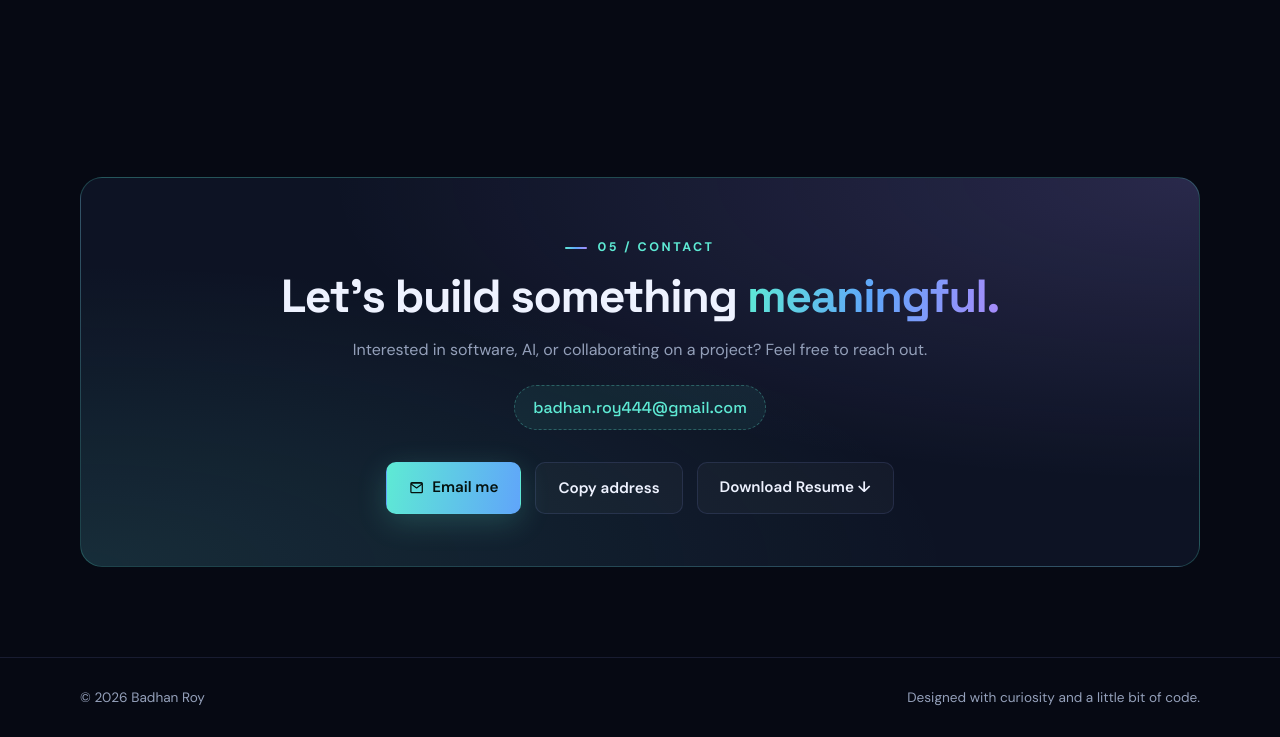
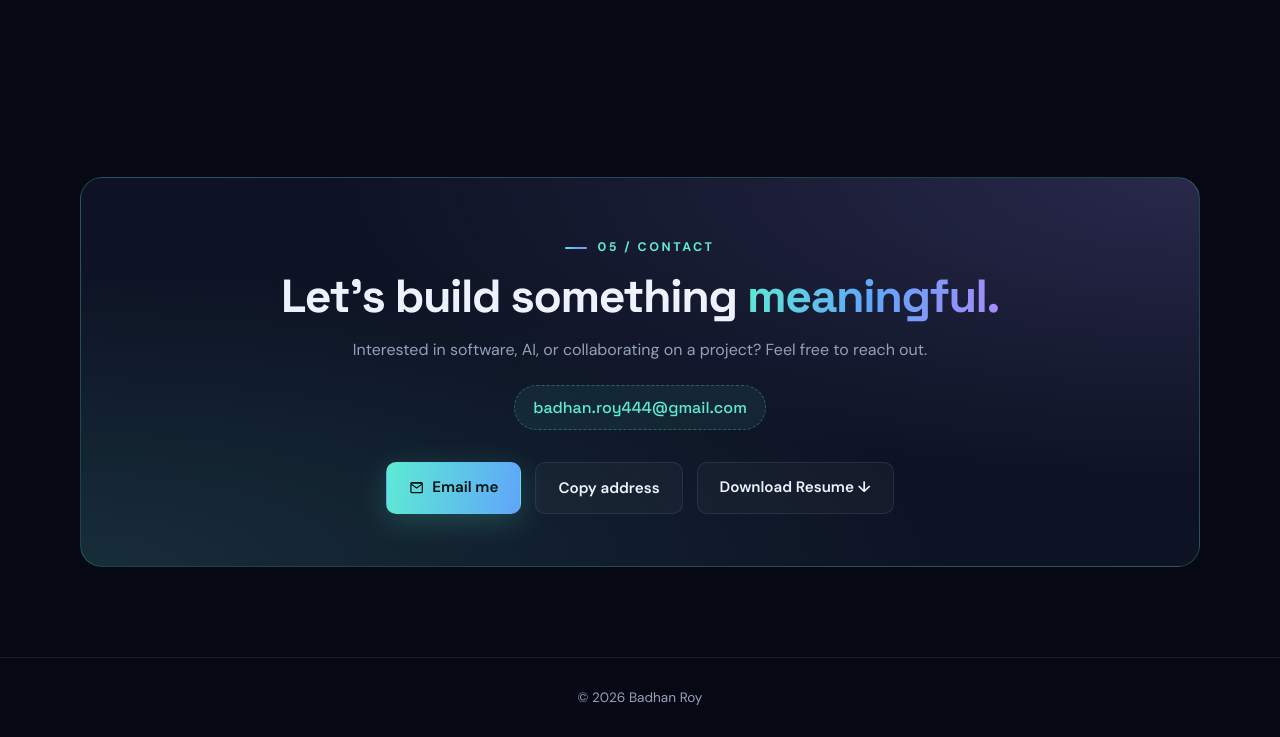
Before and after one commit to badhanroy-dev/portfolio, a plain HTML site: page index.html in a window 1280 px wide. Shown: the part 3156-3893 px from the top of the page. Drawn offline with Linux system fonts and the light colour scheme.

Commit message:
Update index.html

```diff
--- a/index.html
+++ b/index.html
@@ -309,7 +309,7 @@
     }
 
     footer { padding: 28px 0; color: var(--muted); border-top: 1px solid var(--border); font-size: .85rem; }
-    .footer-inner { display: flex; justify-content: space-between; gap: 15px; flex-wrap: wrap; }
+    .footer-inner { display: flex; justify-content: center; gap: 15px; flex-wrap: wrap; }
 
     .to-top {
       position: fixed; right: 22px; bottom: 22px; z-index: 30;
@@ -611,7 +611,7 @@
   <footer>
     <div class="container footer-inner">
       <span>© <span id="year"></span> Badhan Roy</span>
-      <span>Designed with curiosity and a little bit of code.</span>
+
     </div>
   </footer>
 
```
